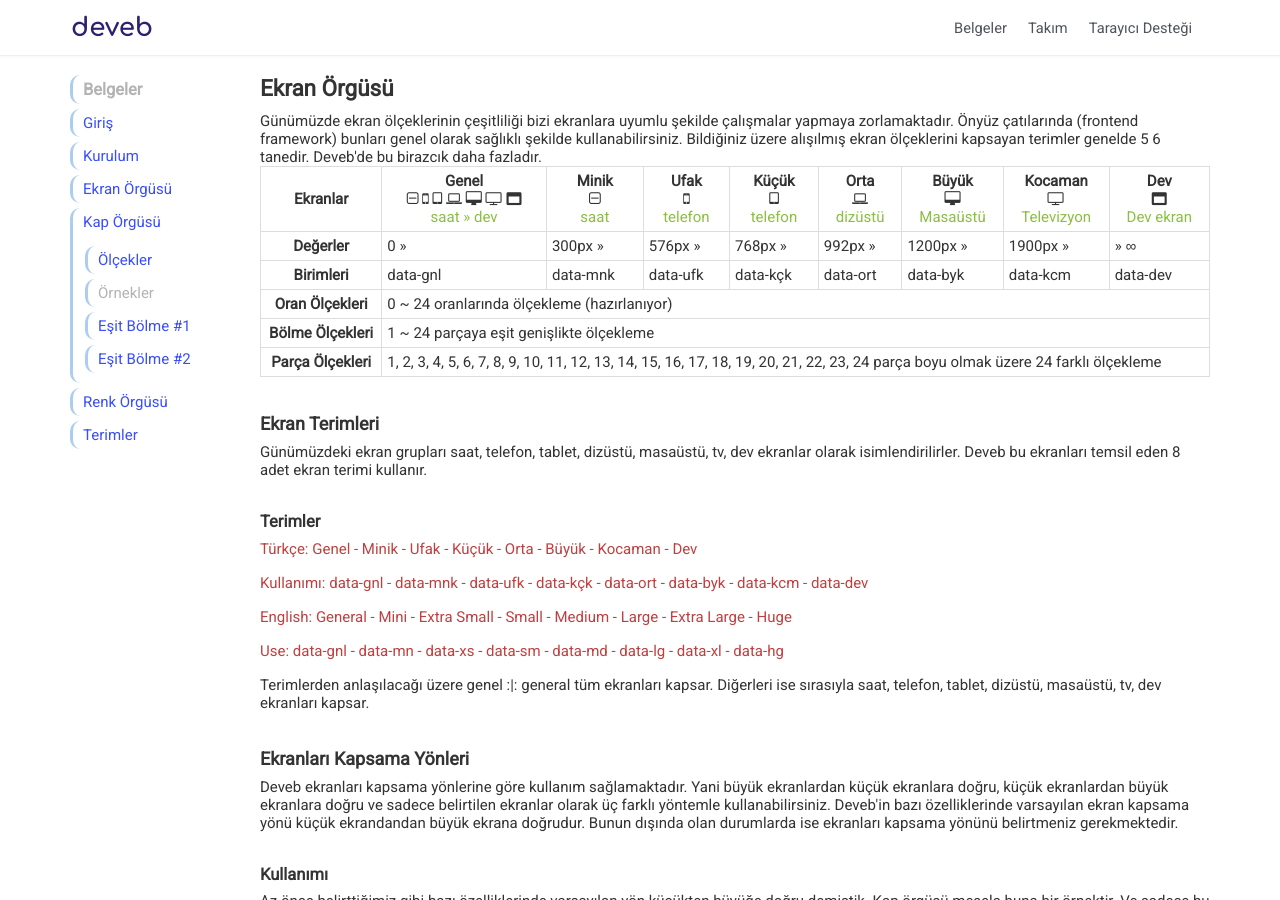
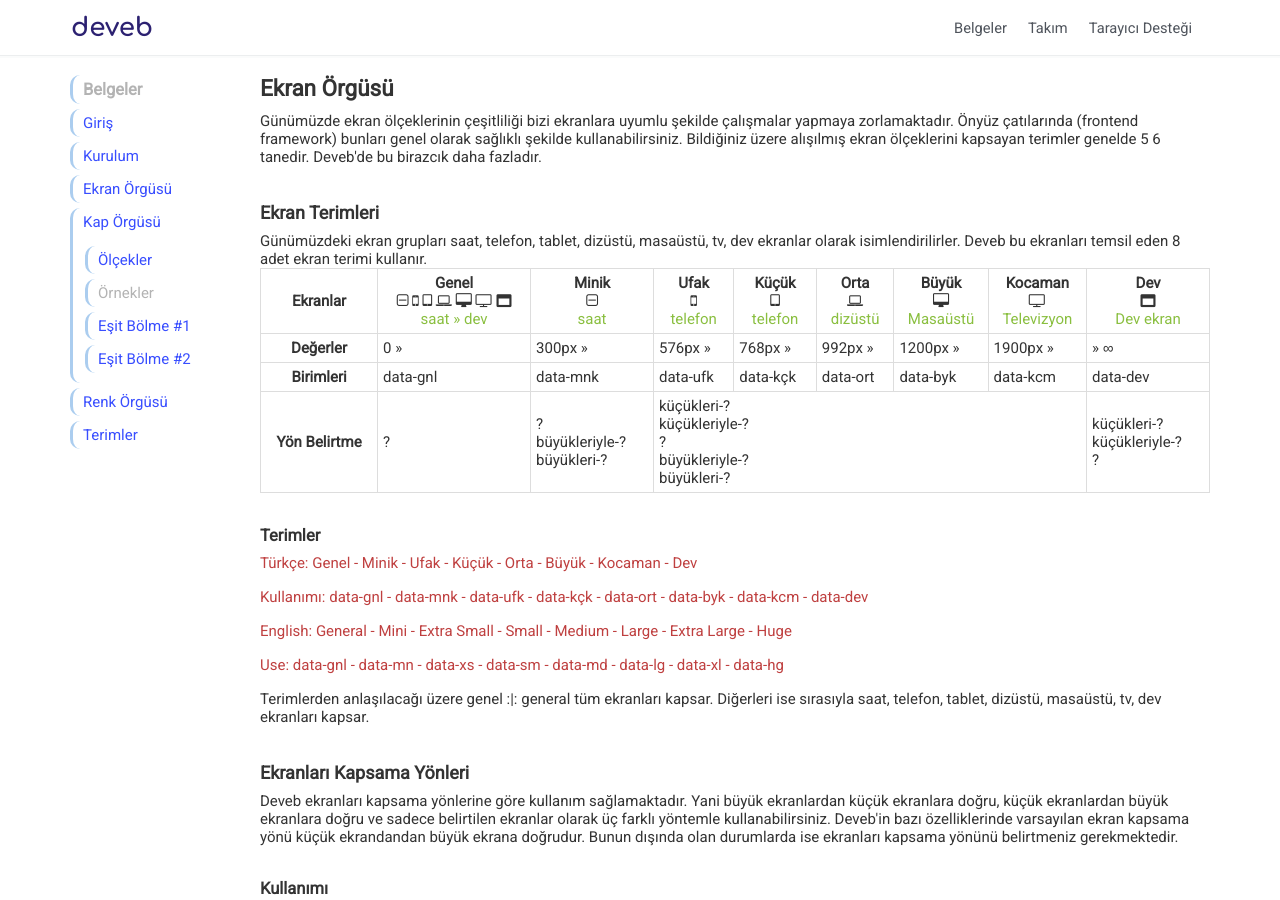
Before and after one commit to data-deveb/data-deveb.github.io, a Jekyll site: the page built from belgeler/ekran-orgusu.html, in a window 1280 px wide and 900 px high. Built offline with Jekyll 4.4.1, drawn with Linux system fonts in a browser that asks for light colours.

Commit message:
Güncelleme

```diff
--- a/belgeler/ekran-orgusu.html
+++ b/belgeler/ekran-orgusu.html
@@ -82,22 +85,15 @@ title: Ekran Örgüsü
           <td>data-dev</td>
         </tr>
         <tr>
-          <th>Oran Ölçekleri</th>
-          <td colspan="8">0 ~ 24 oranlarında ölçekleme (hazırlanıyor)</td>
-        </tr>
-        <tr>
-          <th>Bölme Ölçekleri</th>
-          <td colspan="8">1 ~ 24 parçaya eşit genişlikte ölçekleme</td>
-        </tr>
-        <tr>
-          <th>Parça Ölçekleri</th>
-          <td colspan="8">1, 2, 3, 4, 5, 6, 7, 8, 9, 10, 11, 12, 13, 14, 15, 16, 17, 18, 19, 20, 21, 22, 23, 24 parça boyu olmak üzere 24 farklı ölçekleme</td>
+          <th>Yön Belirtme</th>
+          <td>?</td>
+          <td>?<br>büyükleriyle-?<br>büyükleri-?</td>
+          <td colspan="5">küçükleri-?<br>küçükleriyle-?<br>?<br>büyükleriyle-?<br>büyükleri-?</td>
+          <td>küçükleri-?<br>küçükleriyle-?<br>?</td>
         </tr>
       </tbody>
     </table>
 
-    <h2>Ekran Terimleri</h2>
-    <p>Günümüzdeki ekran grupları saat, telefon, tablet, dizüstü, masaüstü, tv, dev ekranlar olarak isimlendirilirler. Deveb bu ekranları temsil eden 8 adet ekran terimi kullanır.</p>
     <h3>Terimler</h3>
     <p data-metin="ana">Türkçe: Genel - Minik - Ufak - Küçük - Orta - Büyük - Kocaman - Dev</p>
     <p data-metin="ana">Kullanımı: data-gnl - data-mnk - data-ufk - data-kçk - data-ort - data-byk - data-kcm - data-dev</p>
```
Also changed, not shown: other parts of belgeler/ekran-orgusu.html (+3 -0 lines).
